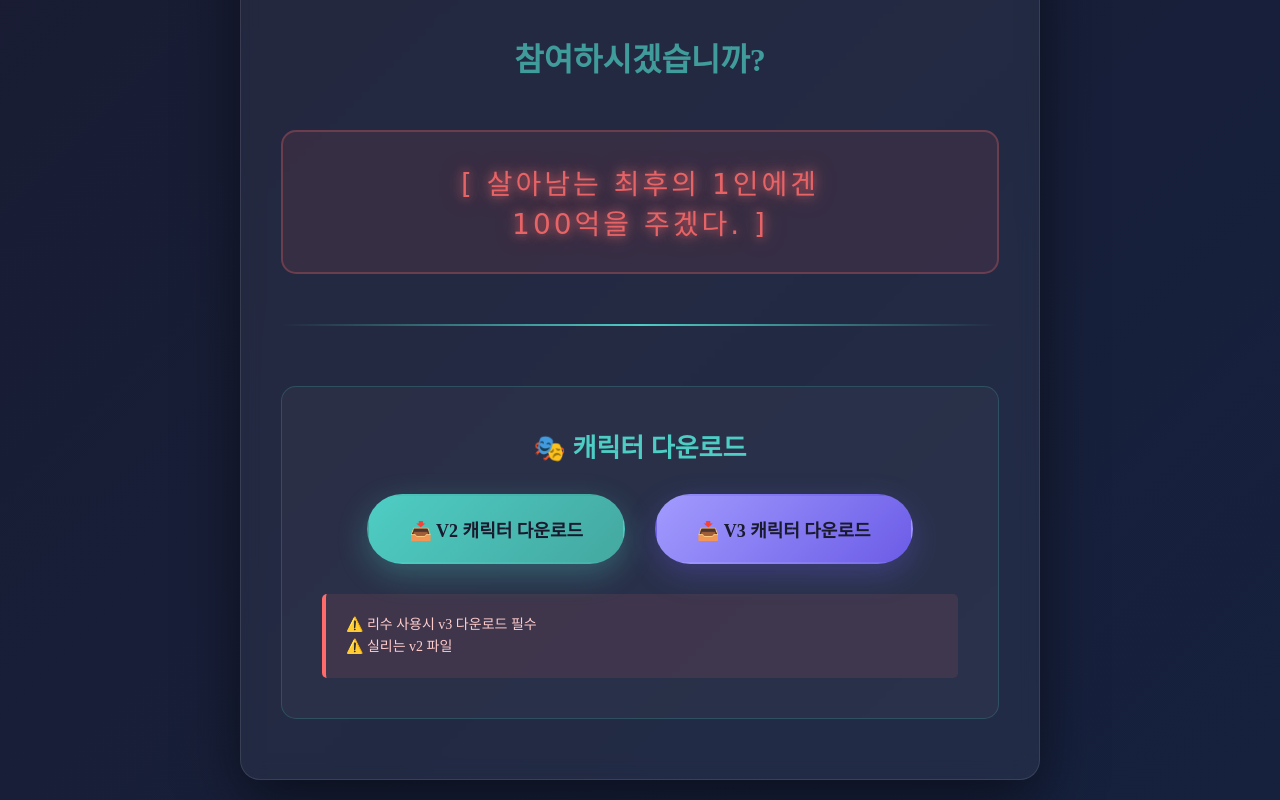
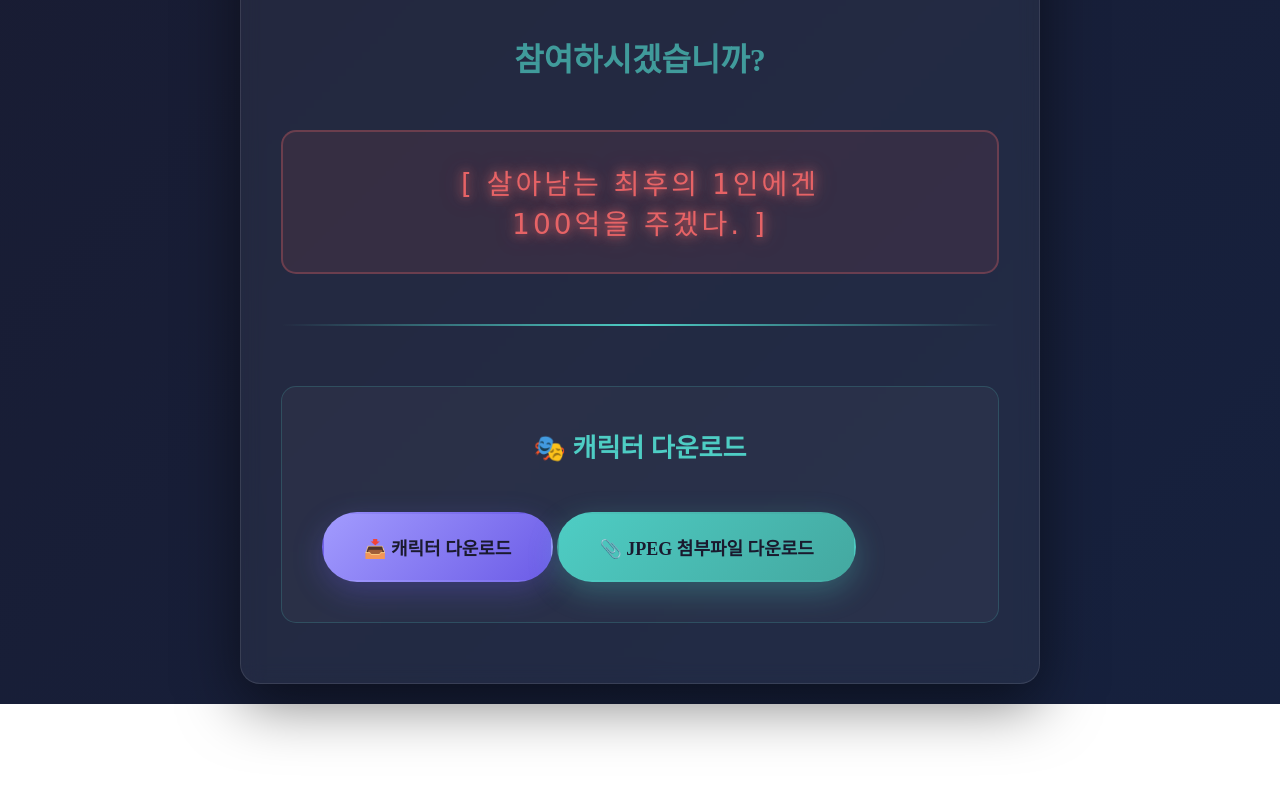
Before and after one commit to pelmyaai/muindo, a plain HTML site: page 무인도.html in a window 1280 px wide. Shown: the part 1023-1823 px from the top of the page. After the commit the page ends 1727 px from the top, so only its background shows below. Drawn offline with Linux system fonts and the light colour scheme.

Commit message:
Update 무인도.html

```diff
--- a/무인도.html
+++ b/무인도.html
@@ -232,6 +232,9 @@ q<!DOCTYPE html>
             background: linear-gradient(90deg, transparent, #4ecdc4, transparent);
             margin: 40px 0;
         }
+        .download-section .download-btn + .download-btn {
+  margin-top: 18px;
+}
     </style>
 </head>
 <body>
@@ -291,21 +294,25 @@ q<!DOCTYPE html>
 
 <div class="download-section">
   <h3>🎭 캐릭터 다운로드</h3>
-            <div class="download-buttons">
-                <a href="https://t1.daumcdn.net/cafeattach/1P7bK/f7032322cb4e1a2ba67d3ac6bcabc6fb996e8ad2" class="download-btn">
-                    📥 V2 캐릭터 다운로드
+
+  <a
+    href="https://t1.daumcdn.net/cafeattach/1P7bK/42baab0a02bdbcb46ec39fc94b2b9f4235c36882"
+    class="download-btn v3"
+    download
+  >
+    📥 캐릭터 다운로드
   </a>
-                <a href="https://t1.daumcdn.net/cafeattach/1P7bK/42baab0a02bdbcb46ec39fc94b2b9f4235c36882" class="download-btn v3">
-                    📥 V3 캐릭터 다운로드
+
+  <a
+    href="여기에_GITHUB_JPEG_RAW_주소"
+    class="download-btn image-file"
+    download
+  >
+    📎 JPEG 첨부파일 다운로드
   </a>
 </div>
-            <div class="note">
-                ⚠️ 리수 사용시 v3 다운로드 필수<br>
-               ⚠️ 실리는 v2 파일
+</div>
 
-            </div>
-        </div>
-    </div>
 <style>
 footer, .footer, .site-footer, #footer {
   display: none !important;
```
Lines whose indentation alone changed are shown as unchanged.
